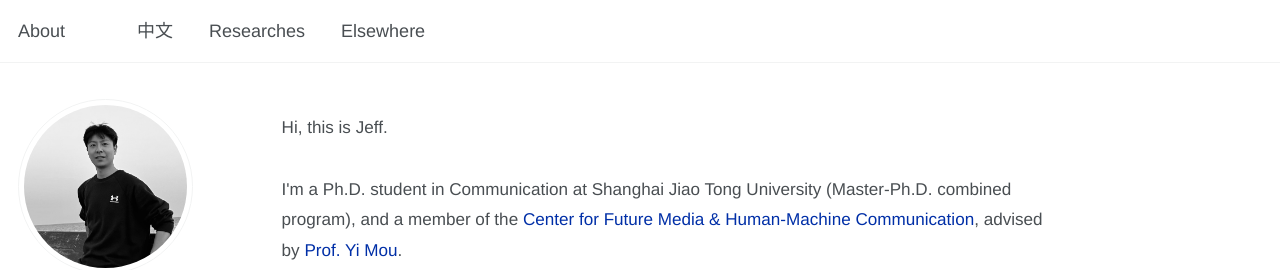
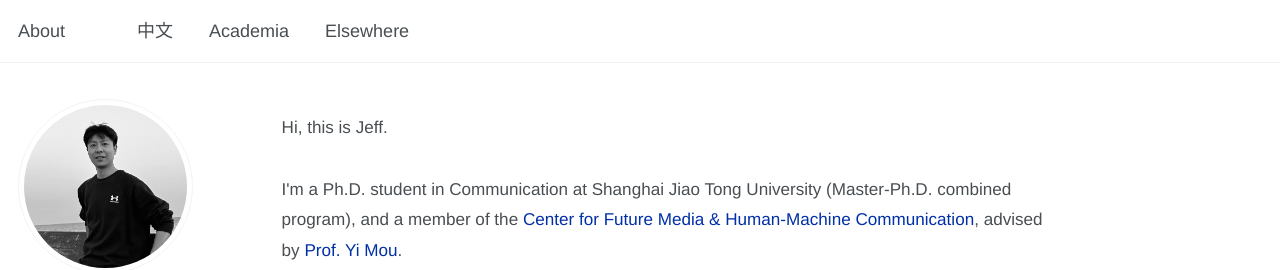
Before and after one commit to jianfenglan/jianfenglan.github.io, a Jekyll site: the page built from _pages/about.md, in a window 1280 px wide. Shown: the top 270 px of the page. Built offline with Jekyll 4.4.1, drawn with Linux system fonts in a browser that asks for light colours.

Commit message:
Update navigation.yml

```diff
--- a/_data/navigation.yml
+++ b/_data/navigation.yml
@@ -11,8 +11,8 @@ main:
   - title: "中文"
     url: /chinese/
 
-  - title: "Researches"
-    url: /researches/
+  - title: "Academia"
+    url: /academia/
 
   - title: "Elsewhere"
     url: /elsewhere/
```
